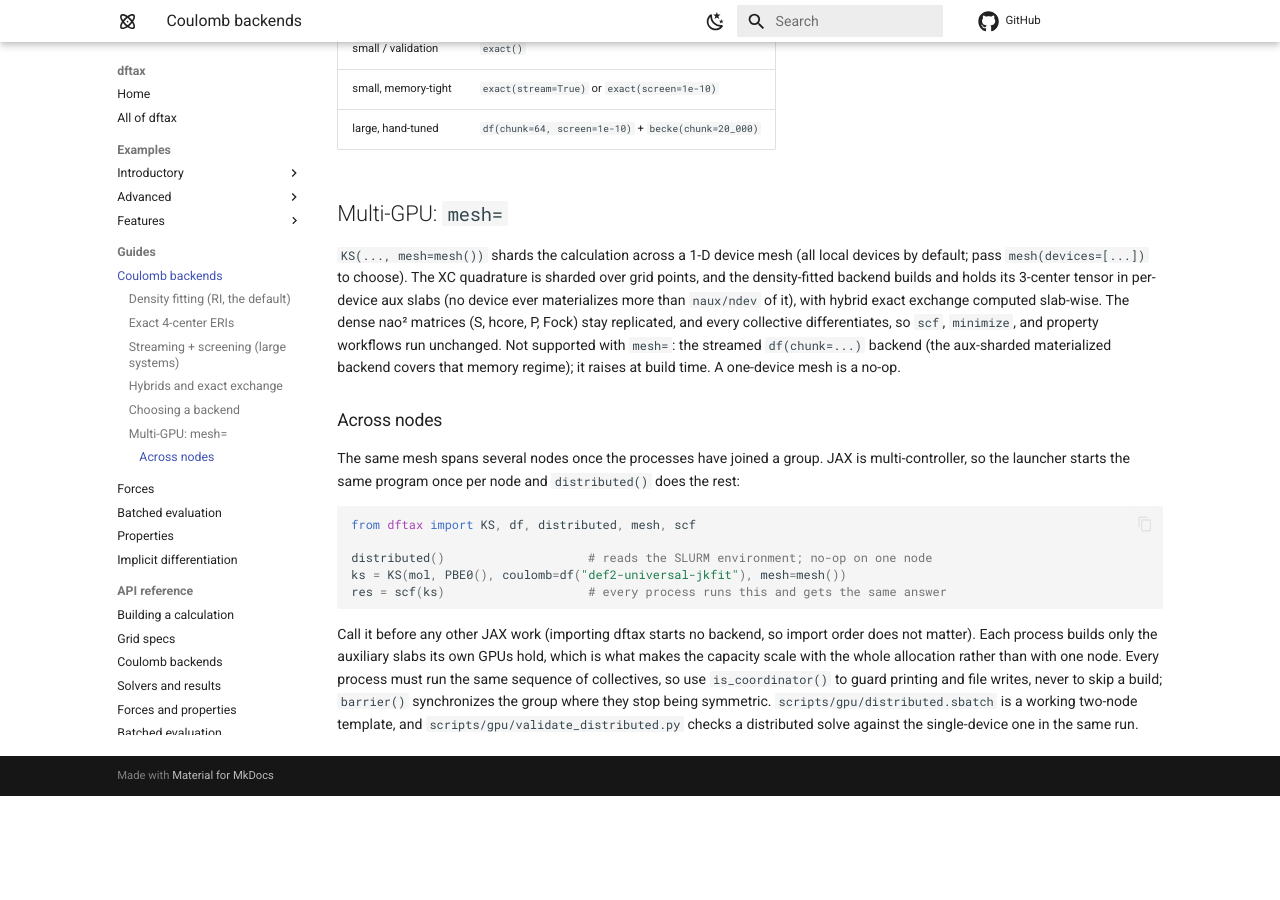
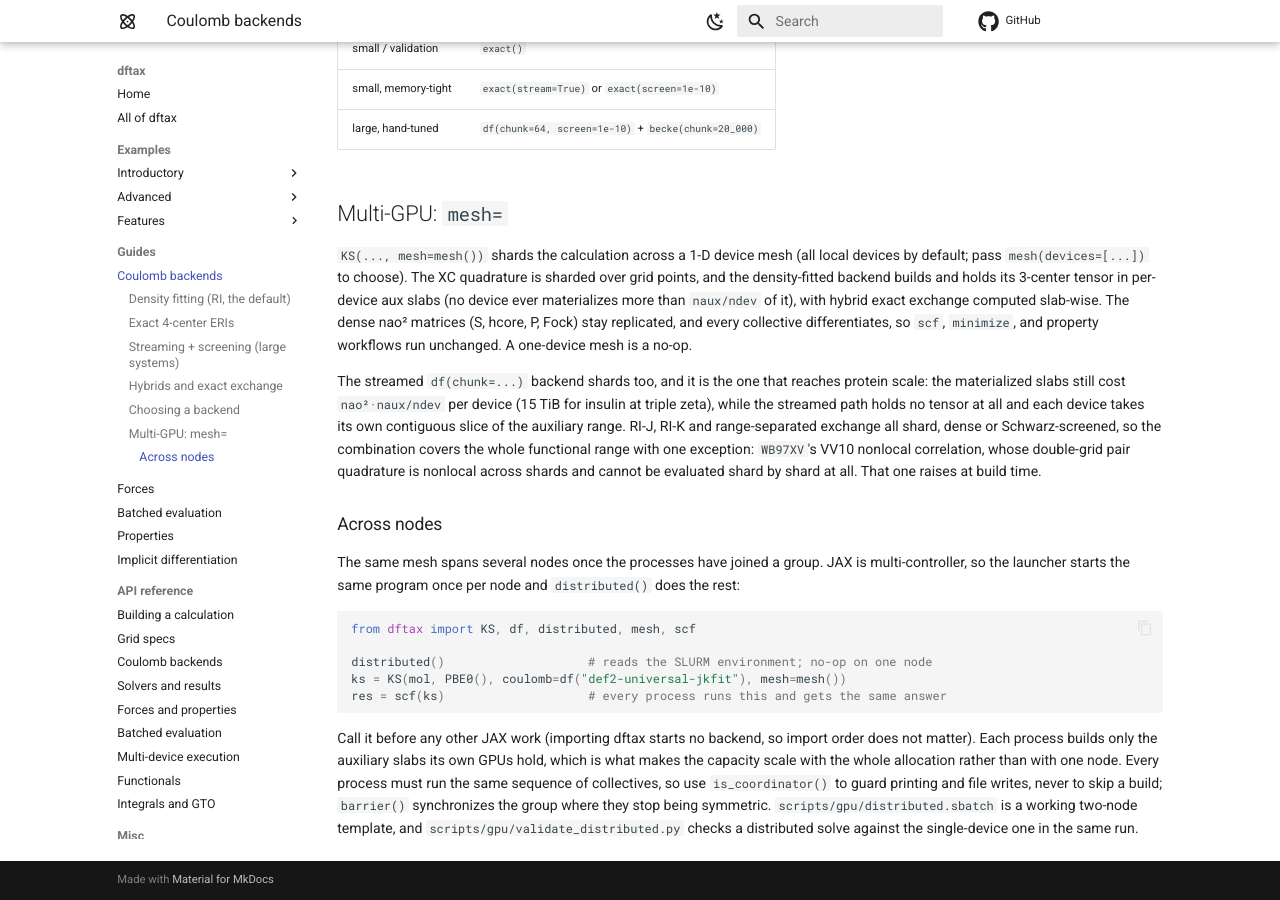
Before and after one commit to andresguzco/dftax, an MkDocs documentation site: the page built from docs/tutorials/coulomb-backends.md, in a window 1280 px wide and 900 px high, scrolled down 1720 px. Built offline with MkDocs 1.6.1 and Material for MkDocs 9.7.7, drawn with Linux system fonts in a browser that asks for light colours; comment, search, counter and statistics services are not loaded; before the commit the page ends 2516 px from its top, so only the background shows below that.

Commit message:
docs: record the sharded streamed exchange, and the bucket compile cost
Three pages still described limits that no longer hold. The multi-GPU guide
said the streamed df(chunk=...) backend raises with mesh=, which predates the
streamed sharding entirely; the multi-device API page and the CHANGELOG both
said a hybrid needs the materialized backend because streamed RI-K has no
sharded form. Streamed RI-J, RI-K and range-separated exchange all shard, and
the only combination that raises is VV10 on a sharded grid, which is
structural rather than a gap: its double-grid pair quadrature is nonlocal
across shards.

The RI-K sharding never got a changelog entry at all; add one, with the axis
it splits (the occupied set, not the auxiliary range) and why the custom_vjp
has to shard both halves the same way.

Also note in the tips where the compile time went: a molecule mixing
contraction lengths, in practice anything with a second-row element beside
first-row ones, needs more shell classes than a first-row-only molecule of the
same size, and the compilation cache is worth setting there.

```diff
--- a/docs/tutorials/coulomb-backends.md
+++ b/docs/tutorials/coulomb-backends.md
@@ -105,9 +105,17 @@
 materializes more than `naux/ndev` of it), with hybrid exact exchange computed
 slab-wise. The dense nao² matrices (S, hcore, P, Fock) stay replicated, and
 every collective differentiates, so `scf`, `minimize`, and property workflows
-run unchanged. Not supported with `mesh=`: the streamed `df(chunk=...)` backend
-(the aux-sharded materialized backend covers that memory regime); it raises at
-build time. A one-device mesh is a no-op.
+run unchanged. A one-device mesh is a no-op.
+
+The streamed `df(chunk=...)` backend shards too, and it is the one that reaches
+protein scale: the materialized slabs still cost `nao²·naux/ndev` per device
+(15 TiB for insulin at triple zeta), while the streamed path holds no tensor at
+all and each device takes its own contiguous slice of the auxiliary range. RI-J,
+RI-K and range-separated exchange all shard, dense or Schwarz-screened, so the
+combination covers the whole functional range with one exception: `WB97XV`'s
+VV10 nonlocal correlation, whose double-grid pair quadrature is nonlocal across
+shards and cannot be evaluated shard by shard at all. That one raises at build
+time.
 
 ### Across nodes
 
```
Also changed, not shown: CHANGELOG.md (+23 -3 lines), docs/api/multi-device.md (+15 -2 lines), docs/tips.md (+8 -0 lines), docs/examples/multi-gpu.ipynb.
